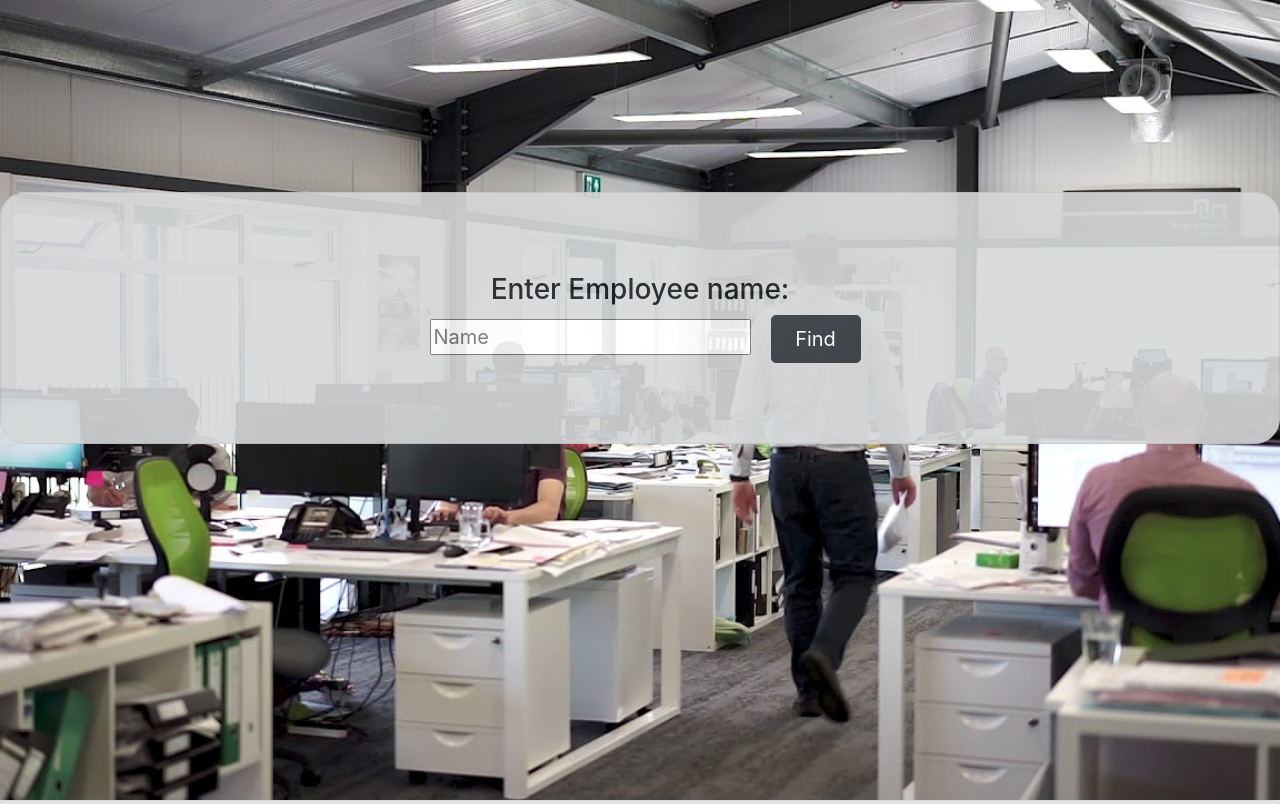
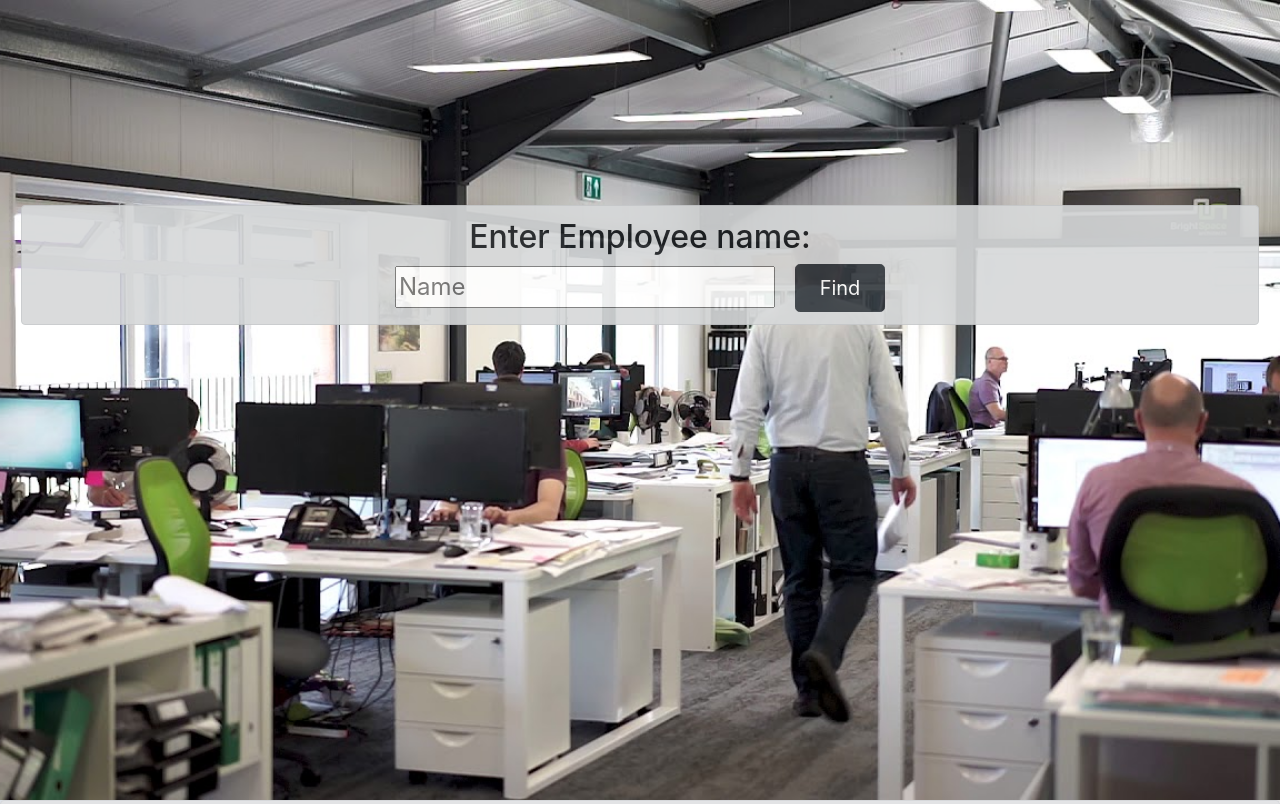
Before and after one commit to mar1an4ik/Axels1, a React (Create React App) app: page / in a window 1280 px wide. Shown: the top 804 px of the page. Built offline with nearby package versions, Linux system fonts and the light colour scheme.

Commit message:
Added StyledComponents

```diff
--- a/package.json
+++ b/package.json
@@ -11,6 +11,7 @@
     "react-bootstrap": "^1.4.3",
     "react-dom": "^17.0.1",
     "react-scripts": "4.0.1",
+    "styled-components": "^5.2.1",
     "web-vitals": "^0.2.4"
   },
   "scripts": {
--- a/src/components/MainPage.jsx
+++ b/src/components/MainPage.jsx
@@ -1,19 +1,31 @@
 import React from 'react';
 import { Alert,Button } from 'react-bootstrap';
 import  main from './MainPage.module.css'
+import styled from 'styled-components'
 const MainPage=()=>{
 
+  const Styles=styled(Alert)`
+  text-align:center;
+  font-size: 24px;
+  opacity:0.9;
+  border-radius:25px;
+  .butFind {
+    margin-left:20px;
+    width:90px;
+  }
+  `
     return (
       <div className={main.MainPage}>
-      <Alert  variant={"dark  "} style={{'text-align':'center',
-                                         'fontSize':'20px','padding':'80px','opacity':'0.9',
-                                         'border-radius':'25px'}} >
 
-        <h3>Enter Employee name: </h3>
-        <input type={"text"} style={{'margin-left':'10px'}}  placeholder={"Name"} ></input>
-        <Button variant="dark  " size="lg" style={{'margin-left':'20px','width':'90px'}}> Find</Button>
+        <Styles>
+        <Alert  variant={"dark  "}  >
+
+        <h2>Enter Employee name: </h2>
+        <input type={"text"}  placeholder={"Name"} ></input>
+        <Button variant="dark  " size="lg" className={"butFind"}> Find</Button>
 
        </Alert>
+       </Styles>
       </div>
     );
 
```
Also changed, not shown: src/components/MainPage.module.css (line endings or trailing spaces), 2 other files (tests, documents, lock files or other folders).
